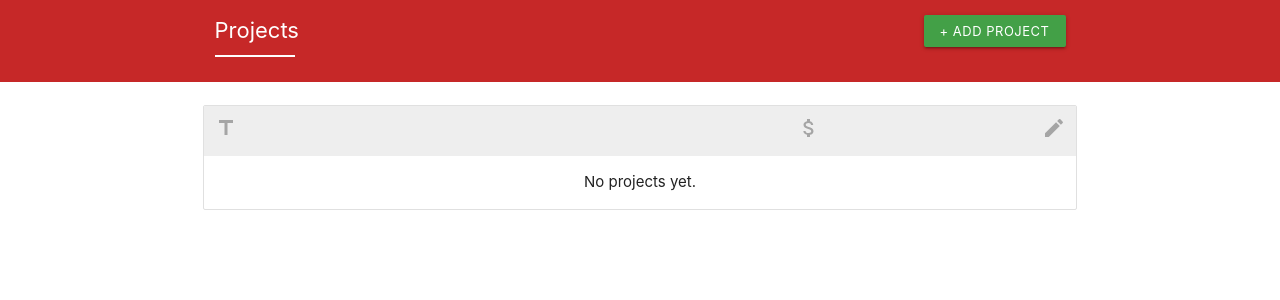
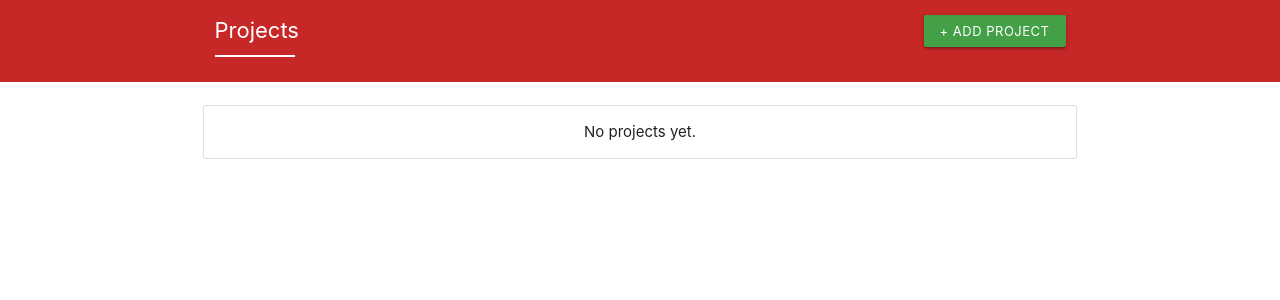
Before and after one commit to adambergman1/TimeTracker-React-Electron, a React (Create React App) app: page / in a window 1280 px wide. Shown: the top 300 px of the page. Built offline with nearby package versions, Linux system fonts and the light colour scheme.

Commit message:
Removing the project collection header

```diff
--- a/src/components/pages/Home.js
+++ b/src/components/pages/Home.js
@@ -21,9 +21,8 @@ class Home extends Component {
     if (isElectron()) {
       window.ipcRenderer.on('add-project', () => {
         console.log('Message received')
-        return (
-          <AddProject addProject={this.addProject} projects={this.state.projects} />
-        )
+        // const popup = document.querySelector('#add-project')
+        // window.M.Dropdown.init(popup)
       })
     }
   }
@@ -116,7 +115,7 @@ class Home extends Component {
                     <h4 className="page-title">Projects</h4>
                 </div>
                 <div className="col m6">
-                  <Modal trigger={<Button className="btn-small right green darken-1">+ Add project</Button>}>
+                  <Modal id="add-project" trigger={<Button className="btn-small right green darken-1">+ Add project</Button>}>
                     <AddProject addProject={this.addProject} projects={this.state.projects} />
                   </Modal>
                 </div>
--- a/src/components/projects/Projects.js
+++ b/src/components/projects/Projects.js
@@ -43,17 +43,6 @@ const Projects = ({ projects, deleteProject, selectedProject, editProject }) =>
 
   return (
     <div className='projects collection'>
-      <div className='collection-heading row'>
-        <div className='col s8'>
-          <img src={titleIcon} alt='Name' className='icon' />
-        </div>
-        <div className='col s2'>
-          <img src={moneyIcon} alt='Hourly rate' className='icon' />
-        </div>
-        <div className='col s2'>
-          <img src={editIcon} alt='Edit' className='icon right' />
-        </div>
-      </div>
       {projectList}
     </div>
   )
```
